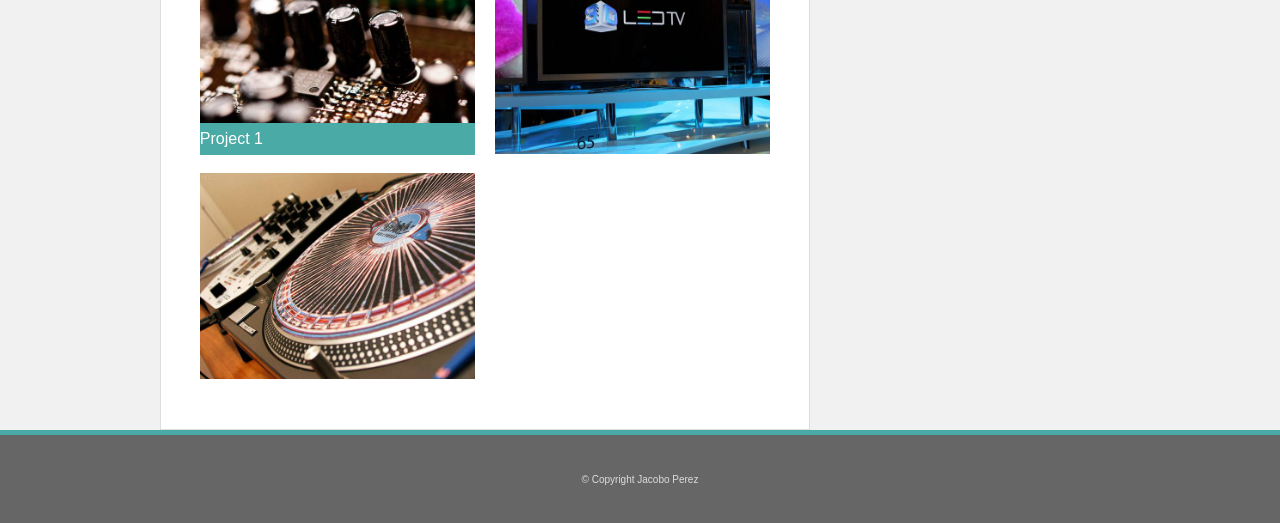
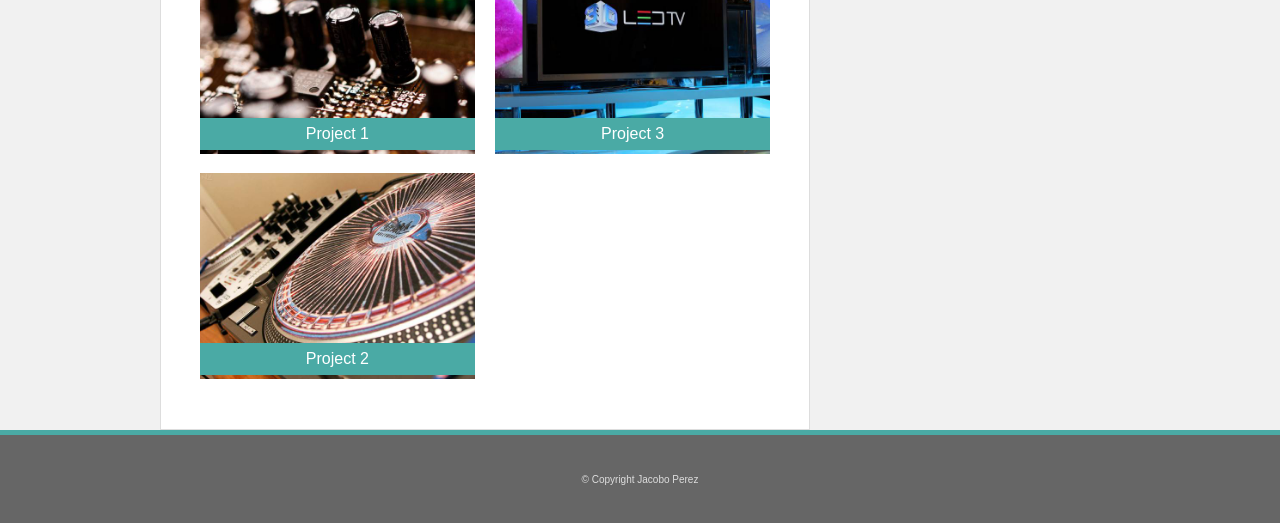
Before and after one commit to jacoboviii/Basic-Portfolio, a plain HTML site: page portfolio.html in a window 1280 px wide. Shown: the part 299-822 px from the top of the page. Drawn offline with Linux system fonts and the light colour scheme.

Commit message:
Complete page

```diff
--- a/assets/css/style.css
+++ b/assets/css/style.css
@@ -173,5 +173,6 @@ footer {
     background-color: #4aaaa5;
     color: #ffffff;
     position: absolute;
-    bottom: 10px;
+    bottom: 15px;
+    text-align: center;
 }
--- a/portfolio.html
+++ b/portfolio.html
@@ -32,11 +32,16 @@
                     <img src="assets/images/project1.jpg">
                     <p class="project-name">Project 1</p>
                 </div>
-
-                <img src="assets/images/project2.jpg">
+                <div class="project-item">
+                        <img src="assets/images/project2.jpg">
+                        <p class="project-name">Project 2</p>
+                </div>
             </div>
             <div class="column">
-                <img src="assets/images/project3.jpg">
+                <div class="project-item">
+                    <img src="assets/images/project3.jpg">
+                    <p class="project-name">Project 3</p>
+                </div>
             </div>
 
         </section>
```
